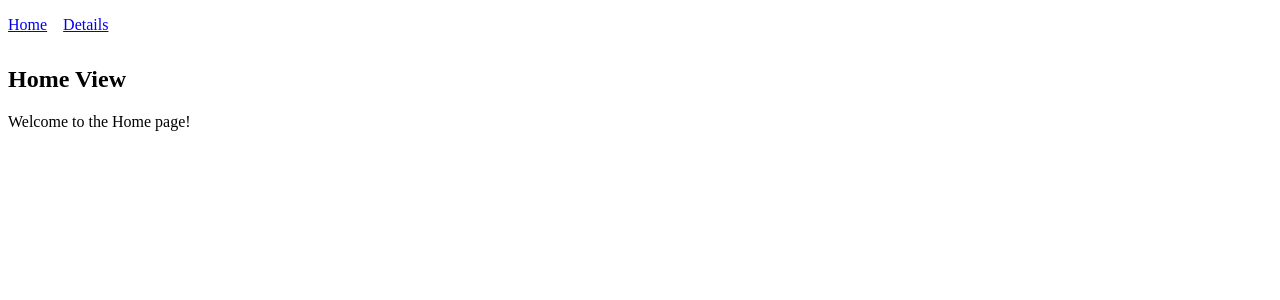
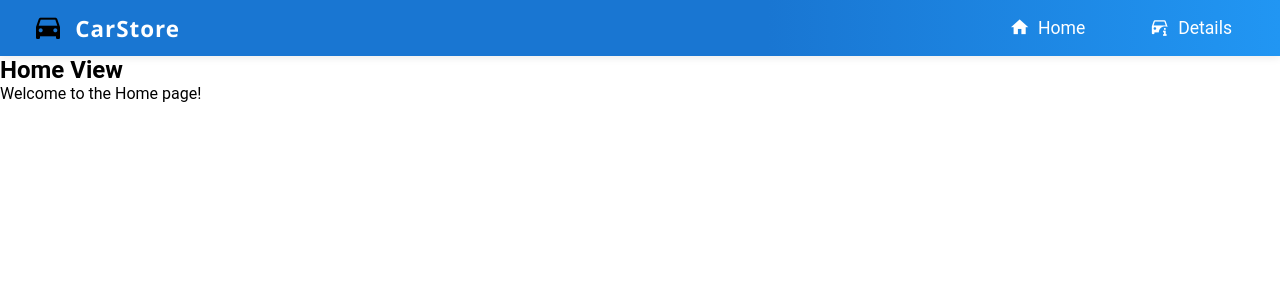
Before and after one commit to lucas-bretzke/carStore, a Vue app in the folder vue-project/: page / in a window 1280 px wide. Shown: the top 300 px of the page. Built offline with nearby package versions, Linux system fonts and the light colour scheme; the HTML template or start-up script is replaced by a standard one.

Commit message:
feat: enhance NavBar with branding and improved styling

```diff
--- a/vue-project/src/App.vue
+++ b/vue-project/src/App.vue
@@ -7,4 +7,12 @@ import NavBar from './components/NavBar.vue'
   <router-view />
 </template>
 
-<style scoped></style>
+<style>
+*,
+body {
+  margin: 0;
+  padding: 0;
+  box-sizing: border-box;
+  font-family: 'Roboto', sans-serif;
+}
+</style>
--- a/vue-project/src/components/NavBar.vue
+++ b/vue-project/src/components/NavBar.vue
@@ -1,8 +1,22 @@
 <template>
-  <nav>
-    <ul>
-      <li><router-link to="/">Home</router-link></li>
-      <li><router-link to="/details">Details</router-link></li>
+  <nav class="navbar">
+    <div class="navbar-brand">
+      <span class="mdi mdi-car" aria-label="Logo" style="font-size: 2rem"></span>
+      <span class="system-name">CarStore</span>
+    </div>
+    <ul class="navbar-list">
+      <li>
+        <router-link to="/" class="navbar-link">
+          <span class="mdi mdi-home"></span>
+          Home
+        </router-link>
+      </li>
+      <li>
+        <router-link to="/details" class="navbar-link">
+          <span class="mdi mdi-car-info"></span>
+          Details
+        </router-link>
+      </li>
     </ul>
   </nav>
 </template>
@@ -10,13 +24,60 @@
 <script setup lang="ts"></script>
 
 <style scoped>
-ul {
+@import url('https://cdn.jsdelivr.net/npm/@mdi/font@7.4.47/css/materialdesignicons.min.css');
+
+.navbar {
+  position: sticky;
+  top: 0;
+  width: 100%;
+  background: linear-gradient(90deg, #1976d2 60%, #2196f3 100%);
+  box-shadow: 0 2px 8px rgba(0, 0, 0, 0.08);
+  padding: 0.5rem 0;
+  z-index: 10;
+  display: flex;
+  align-items: center;
+  justify-content: space-between;
+}
+.navbar-list {
   list-style: none;
   display: flex;
-  gap: 1rem;
-  padding: 0;
+  gap: 2rem;
+  margin: 0;
+  padding: 0 2rem;
+  align-items: center;
+  margin-left: auto;
 }
-nav {
-  margin-bottom: 2rem;
+.navbar-brand {
+  display: flex;
+  align-items: center;
+  gap: 0.7rem;
+  padding-left: 2rem;
+}
+.system-name {
+  color: #fff;
+  font-size: 1.4rem;
+  font-weight: bold;
+  letter-spacing: 1px;
+  font-family: 'Segoe UI', 'Roboto', Arial, sans-serif;
+}
+.navbar-link {
+  display: flex;
+  align-items: center;
+  gap: 0.5rem;
+  color: #fff;
+  font-size: 1.1rem;
+  text-decoration: none;
+  padding: 0.5rem 1rem;
+  border-radius: 6px;
+  transition:
+    background 0.2s,
+    color 0.2s;
+}
+.navbar-link:hover {
+  background: rgba(255, 255, 255, 0.12);
+  color: #ffe082;
+}
+.mdi {
+  font-size: 1.3rem;
 }
 </style>
```
